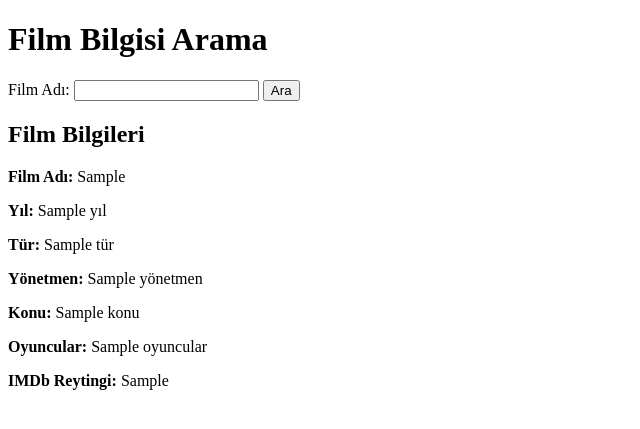
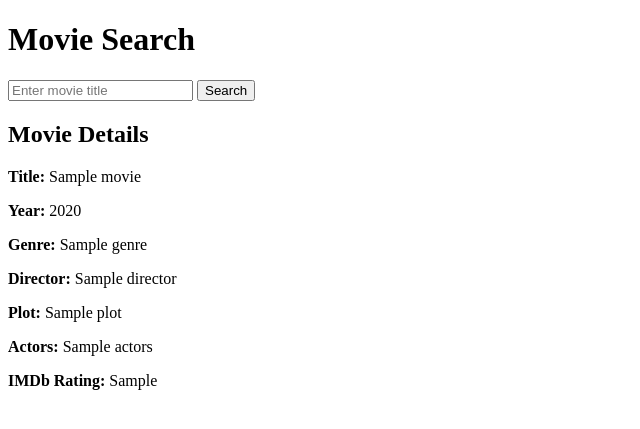
Before and after one commit to Berksayit/movie-recommendation-flask-api, a Flask app: template templates/index.html in a window 1280 px wide. Shown: the top 429 px of the page, without its empty margins (0-640 px from the left). Run offline with Flask 3, Linux system fonts and the light colour scheme; the template is opened without the code that fills it: most values are stand-ins (such as "Sample title", 1, 10 or a date in 2020).

Commit message:
update app.py

```diff
--- a/app.py
+++ b/app.py
@@ -1,15 +1,11 @@
-from flask import Flask, jsonify, request, render_template
+from flask import Flask, request, render_template
 import requests
-from googletrans import Translator
 
 app = Flask(__name__)
 
-# OMDb API anahtarınızı buraya ekleyin
+# OMDb API key
 OMDB_API_KEY = '77ae9d39'
 OMDB_API_URL = 'http://www.omdbapi.com/'
-
-# Çeviri için Google Translator kullanımı
-translator = Translator()
 
 @app.route('/')
 def index():
@@ -19,40 +15,31 @@ def index():
 def search():
     title = request.args.get('title')
     if not title:
-        return render_template('index.html', error="Film adı girilmelidir.")
+        return render_template('index.html', error="Movie title is required.")
 
-    # OMDb API'ye istek gönder
+    # Send request to OMDb API
     try:
         response = requests.get(OMDB_API_URL, params={'t': title, 'apikey': OMDB_API_KEY})
-        response.raise_for_status()  # HTTP hata kodlarını yakalamak için
+        response.raise_for_status()  # Capture HTTP error codes
         data = response.json()
 
-        # API yanıtını kontrol et
+        # Check the API response
         if data['Response'] == 'True':
-            # Çeviriyi yap
-            plot_translation = translator.translate(data.get('Plot'), src='en', dest='tr').text
-
-            # Türleri Türkçeye çevir
-            genres = data.get('Genre', '').split(', ')
-            genre_translation_text = ', '.join(
-                translator.translate(g, src='en', dest='tr').text for g in genres
-            )
-
             movie_info = {
-                "Film Adı": data.get('Title'),
-                "Yıl": data.get('Year'),
-                "Tür": genre_translation_text,
-                "Yönetmen": data.get('Director'),
-                "Konu": plot_translation,
-                "Oyuncular": data.get('Actors'),
-                "IMDb Reytingi": data.get('imdbRating')
+                "Title": data.get('Title'),
+                "Year": data.get('Year'),
+                "Genre": data.get('Genre'),
+                "Director": data.get('Director'),
+                "Plot": data.get('Plot'),
+                "Actors": data.get('Actors'),
+                "IMDb Rating": data.get('imdbRating')
             }
             return render_template('index.html', movie=movie_info)
         else:
             return render_template('index.html', error=data['Error'])
     except requests.RequestException as e:
-        # API isteği sırasında bir hata oluştuysa
-        return render_template('index.html', error=f"HTTP Hata: {e}")
+        # Handle HTTP request errors
+        return render_template('index.html', error=f"HTTP Error: {e}")
 
 if __name__ == '__main__':
     app.run(debug=True)
--- a/templates/index.html
+++ b/templates/index.html
@@ -3,27 +3,26 @@
 <head>
     <meta charset="UTF-8">
     <meta name="viewport" content="width=device-width, initial-scale=1.0">
-    <title>Film Bilgisi</title>
+    <title>Movie Search</title>
 </head>
 <body>
-    <h1>Film Bilgisi Arama</h1>
+    <h1>Movie Search</h1>
     <form action="/search" method="get">
-        <label for="title">Film Adı:</label>
-        <input type="text" id="title" name="title" required>
-        <button type="submit">Ara</button>
+        <input type="text" name="title" placeholder="Enter movie title">
+        <button type="submit">Search</button>
     </form>
 
     {% if movie %}
-        <h2>Film Bilgileri</h2>
-        <p><strong>Film Adı:</strong> {{ movie['Film Adı'] }}</p>
-        <p><strong>Yıl:</strong> {{ movie['Yıl'] }}</p>
-        <p><strong>Tür:</strong> {{ movie['Tür'] }}</p>
-        <p><strong>Yönetmen:</strong> {{ movie['Yönetmen'] }}</p>
-        <p><strong>Konu:</strong> {{ movie['Konu'] }}</p>
-        <p><strong>Oyuncular:</strong> {{ movie['Oyuncular'] }}</p>
-        <p><strong>IMDb Reytingi:</strong> {{ movie['IMDb Reytingi'] }}</p>
+        <h2>Movie Details</h2>
+        <p><strong>Title:</strong> {{ movie.Title }}</p>
+        <p><strong>Year:</strong> {{ movie.Year }}</p>
+        <p><strong>Genre:</strong> {{ movie.Genre }}</p>
+        <p><strong>Director:</strong> {{ movie.Director }}</p>
+        <p><strong>Plot:</strong> {{ movie.Plot }}</p>
+        <p><strong>Actors:</strong> {{ movie.Actors }}</p>
+        <p><strong>IMDb Rating:</strong> {{ movie['IMDb Rating'] }}</p>
     {% elif error %}
-        <p><strong>Hata:</strong> {{ error }}</p>
+        <p style="color: red;">{{ error }}</p>
     {% endif %}
 </body>
 </html>
```
Also changed, not shown: static/styles.css (deleted, +0 -81 lines).
